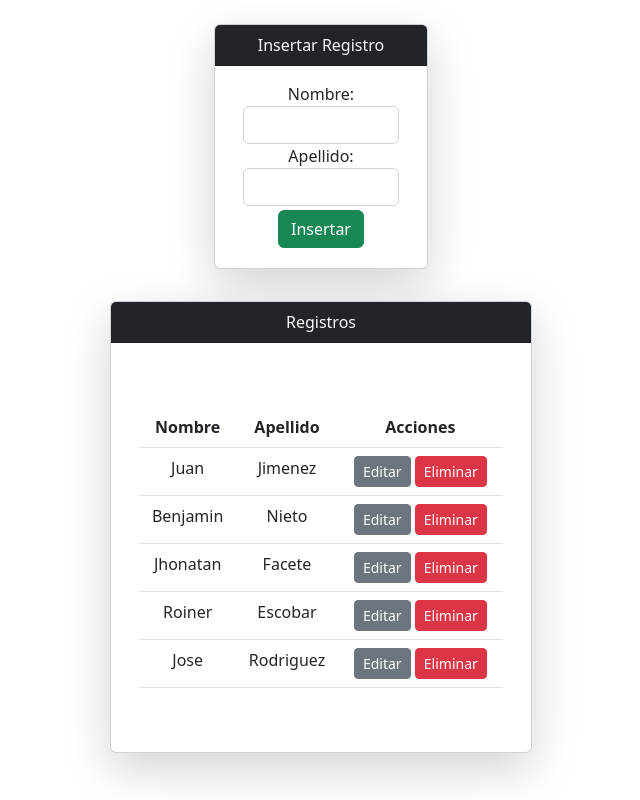
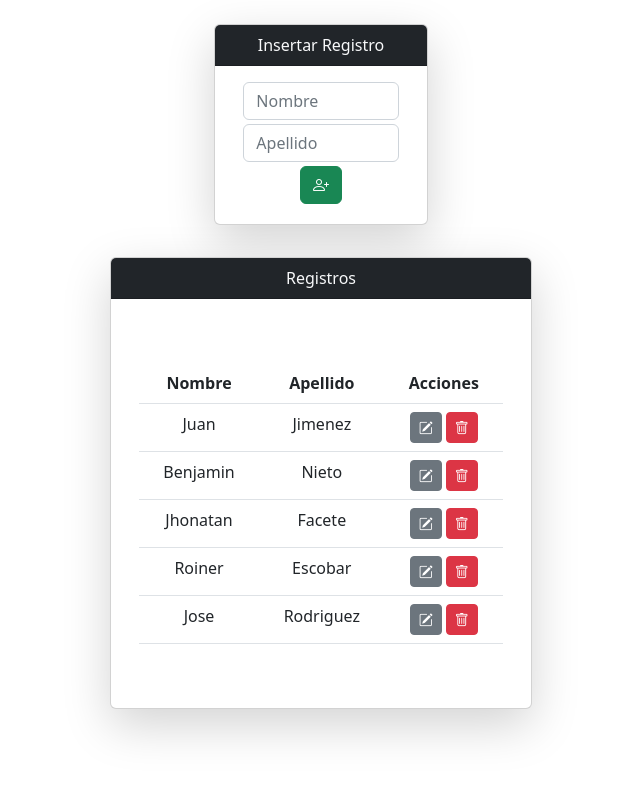
Before and after one commit to juanjimenezy/react-crud, a React (Create React App) app: page / in a window 1280 px wide. Shown: the whole page, without its empty margins (319-959 px from the left). Built offline with nearby package versions, Linux system fonts and the light colour scheme.

Commit message:
styles icons

```diff
--- a/package.json
+++ b/package.json
@@ -9,6 +9,7 @@
     "@testing-library/react": "^13.4.0",
     "@testing-library/user-event": "^13.5.0",
     "bootstrap": "^5.2.2",
+    "bootstrap-icons": "^1.9.1",
     "gh-pages": "^4.0.0",
     "react": "^18.2.0",
     "react-dom": "^18.2.0",
--- a/src/App.js
+++ b/src/App.js
@@ -1,6 +1,7 @@
 import React from 'react';
 import './App.css';
 import 'bootstrap/dist/css/bootstrap.min.css';
+import 'bootstrap-icons/font/bootstrap-icons.css';
 import Formulario from './components/Formulario';
 
 
--- a/src/components/Detalle.jsx
+++ b/src/components/Detalle.jsx
@@ -72,9 +72,9 @@ function Detalle() {
                                         {/* <td>{dato.id}</td> */}
                                         <td>{dato.nombre}</td>
                                         <td>{dato.apellido}</td>
-                                        <td><Button className="btn-sm" color='secondary' onClick={() => actualizarShowHide(dato)}>Editar</Button>
+                                        <td><Button className="btn-sm" color='secondary' onClick={() => actualizarShowHide(dato)}><i className="bi bi-pencil-square"></i></Button>
                                             {" "}
-                                            <Button className="btn-sm" color='danger' onClick={() => handleDelete(dato)}>Eliminar</Button></td>
+                                            <Button className="btn-sm" color='danger' onClick={() => handleDelete(dato)}><i className="bi bi-trash"></i></Button></td>
                                     </tr>
                                 ))}
                             </tbody>
@@ -106,8 +106,8 @@ function Detalle() {
                 </ModalBody>
 
                 <ModalFooter>
-                        <Button color="primary" onClick={() => editar()} >Actualizar</Button>
-                        <Button color="danger" onClick={() => actualizarShowHide(null)}>Cancelar</Button>
+                        <Button color="success" onClick={() => editar()} ><i className="bi bi-check-lg"></i></Button>
+                        <Button color="danger" onClick={() => actualizarShowHide(null)}><i class="bi bi-backspace-reverse"></i></Button>
                 </ModalFooter>
             </Modal>
 
--- a/src/components/NuevoRegistro.jsx
+++ b/src/components/NuevoRegistro.jsx
@@ -41,13 +41,13 @@ function NuevoRegistro() {
         <>
         <Container>
             <div className='text-center'>
-                <label>Nombre:</label>
-                <input className="form-control" name="nombre" type="text" onChange={handleChange} value={registro.nombre} required />
+                {/* <label>Nombre:</label> */}
+                <input className="form-control" name="nombre" type="text" onChange={handleChange} value={registro.nombre} placeholder="Nombre" />
 
-                <label>Apellido:</label>
-                <input className="form-control" name="apellido" type="text" onChange={handleChange} value={registro.apellido} required />
+                {/* <label>Apellido:</label> */}
+                <input className="form-control my-1" name="apellido" type="text" onChange={handleChange} value={registro.apellido} placeholder="Apellido"/>
                 <div className="my-1">
-                    <Button color="success" onClick={() => fInsertar()}> Insertar </Button>
+                    <Button color="success" onClick={() => fInsertar()}><i class="bi bi-person-plus"></i></Button>
                 </div>
             </div>
         </Container>
```
Also changed, not shown: 1 other file (tests, documents, lock files or other folders).
